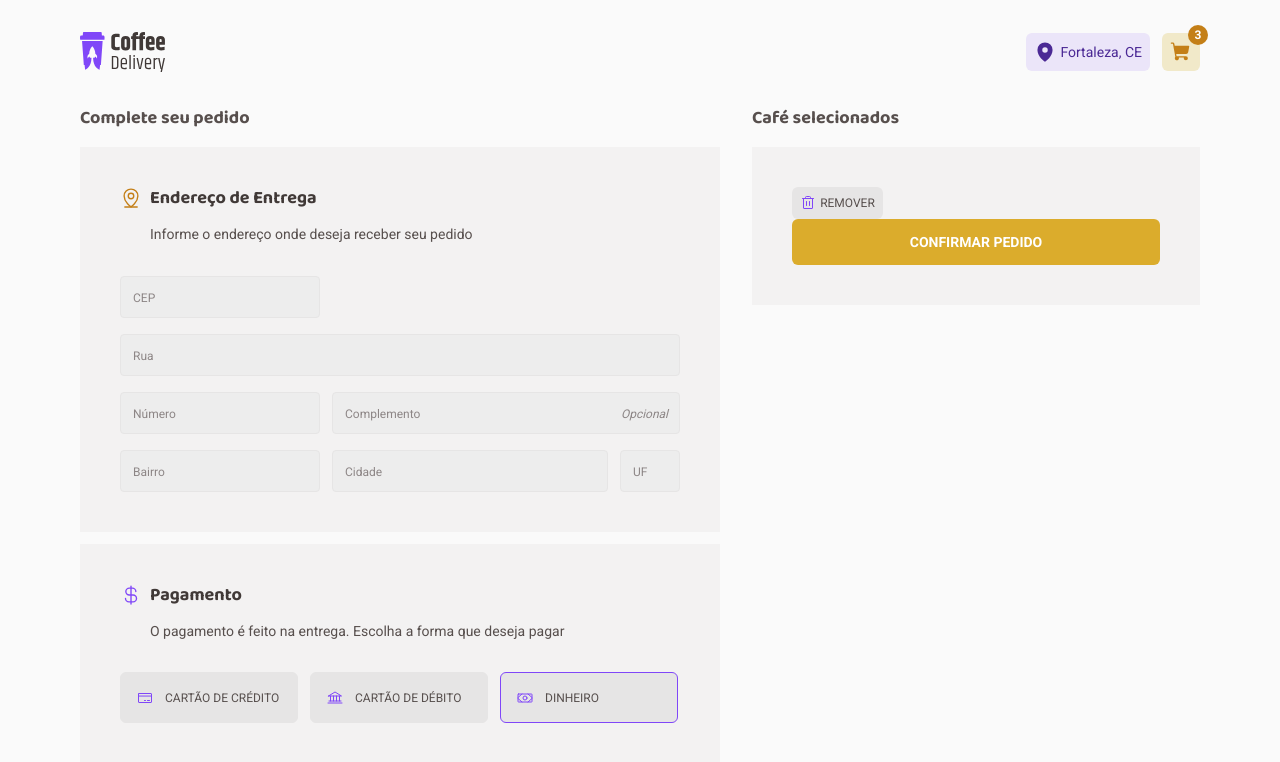
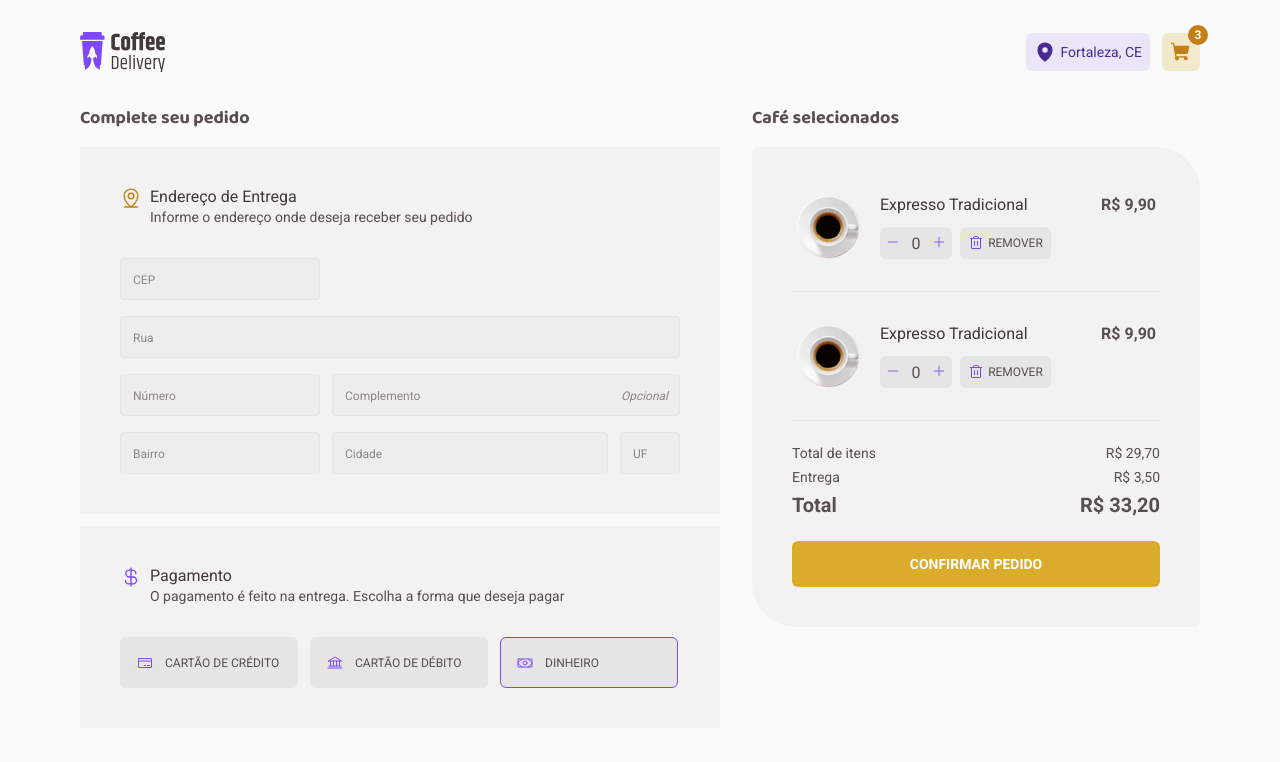
Before and after one commit to steniomoreira/cofee-delivery, a React (Vite) app: page /checkout in a window 1280 px wide. Shown: the top 762 px of the page. Built offline with nearby package versions, Linux system fonts and the light colour scheme.

Commit message:
feat: added Totalizers components

```diff
--- /dev/null
+++ b/src/components/totalizers/Totalizers.tsx
@@ -0,0 +1,20 @@
+import { TotalizersContainer, Item } from './styles'
+
+export function Totalizers() {
+  return (
+    <TotalizersContainer>
+      <Item>
+        <span>Total de itens</span>
+        <span>R$ 29,70</span>
+      </Item>
+      <Item>
+        <span>Entrega</span>
+        <span>R$ 3,50</span>
+      </Item>
+      <Item>
+        <span>Total</span>
+        <span>R$ 33,20</span>
+      </Item>
+    </TotalizersContainer>
+  )
+}
--- /dev/null
+++ b/src/components/totalizers/styles.ts
@@ -0,0 +1,28 @@
+import styled from 'styled-components'
+
+export const TotalizersContainer = styled.ul`
+  display: flex;
+  justify-content: space-between;
+  flex-direction: column;
+  gap: 0.5rem;
+
+  margin-bottom: 1.5rem;
+
+  li:last-child {
+    font-size: 1.25rem;
+    font-weight: 700;
+  }
+`
+
+export const Item = styled.li`
+  display: flex;
+  justify-content: space-between;
+  align-items: center;
+
+  font-size: 0.875rem;
+  color: ${(props) => props.theme.baseText};
+
+  span:last-child {
+    text-align: right;
+  }
+`
--- a/src/pages/checkout/Checkout.tsx
+++ b/src/pages/checkout/Checkout.tsx
@@ -15,7 +15,8 @@ import {
 } from './styles'
 import { ButtonSelect } from '../../components/buttonSelect/ButtonSelect'
 import { Button } from '../../components/button/Button'
-import { ButtonSmall } from '../../components/buttonSmall/ButtonSmall'
+import { CoffeeSelected } from './components/coffeeSelected/CoffeeSelected'
+import { Totalizers } from '../../components/totalizers/Totalizers'
 
 export function Checkout() {
   return (
@@ -59,9 +60,11 @@ export function Checkout() {
               <ButtonSelect text="Cartão de crédito">
                 <CreditCard size={16} />
               </ButtonSelect>
+
               <ButtonSelect text="Cartão de débito">
                 <Bank size={16} />
               </ButtonSelect>
+
               <ButtonSelect text="Dinheiro" select>
                 <Money size={16} />
               </ButtonSelect>
@@ -73,7 +76,11 @@ export function Checkout() {
       <section>
         <h2>Café selecionados</h2>
         <ConfirmRequest>
-          <ButtonSmall text="Remover" />
+          <CoffeeSelected />
+          <CoffeeSelected />
+
+          <Totalizers />
+
           <Button text="Confirmar Pedido" />
         </ConfirmRequest>
       </section>
--- /dev/null
+++ b/src/pages/checkout/components/coffeeSelected/CoffeeSelected.tsx
@@ -0,0 +1,34 @@
+import expresso from '../../../../assets/images/type-coffee/expresso.svg'
+import { ButtonSmall } from '../../../../components/buttonSmall/ButtonSmall'
+import { Counter } from '../../../../components/counter/Counter'
+import {
+  CoffeeSelectedContainer,
+  Info,
+  Details,
+  Actions,
+  Divider,
+} from './styles'
+
+export function CoffeeSelected() {
+  return (
+    <>
+      <CoffeeSelectedContainer>
+        <Info>
+          <img src={expresso} alt="Café expresso" />
+
+          <Details>
+            <h2>Expresso Tradicional</h2>
+            <Actions>
+              <Counter />
+              <ButtonSmall text="Remover" />
+            </Actions>
+          </Details>
+        </Info>
+
+        <span>R$ 9,90</span>
+      </CoffeeSelectedContainer>
+
+      <Divider />
+    </>
+  )
+}
--- /dev/null
+++ b/src/pages/checkout/components/coffeeSelected/styles.ts
@@ -0,0 +1,57 @@
+import styled from 'styled-components'
+
+export const CoffeeSelectedContainer = styled.div`
+  display: flex;
+  justify-content: space-between;
+
+  padding: 0.5rem 0.25rem;
+
+  > span {
+    font-family: 'Roboto', sans-serif;
+    font-weight: 700;
+    font-size: 1rem;
+  }
+`
+
+export const Info = styled.div`
+  width: 100%;
+  max-width: 255px;
+
+  display: flex;
+  justify-content: space-between;
+  gap: 20px;
+
+  img {
+    width: 64px;
+  }
+`
+
+export const Details = styled.div`
+  display: flex;
+  justify-content: space-between;
+  flex-direction: column;
+  gap: 0.5rem;
+
+  > h2 {
+    font-family: 'Roboto', sans-serif;
+    font-weight: 400;
+    font-size: 1rem;
+    color: ${(props) => props.theme.baseSubTitle};
+  }
+`
+
+export const Actions = styled.div`
+  display: flex;
+  justify-content: space-between;
+  gap: 0.5rem;
+
+  button {
+    height: 32px;
+  }
+`
+
+export const Divider = styled.hr`
+  margin: 1.5rem 0;
+  border: 0;
+  border-bottom: 1px solid ${(props) => props.theme.baseButton};
+`
--- a/src/pages/checkout/styles.ts
+++ b/src/pages/checkout/styles.ts
@@ -12,7 +12,7 @@ export const CheckoutContainer = styled.div`
   gap: 2rem;
 
   section {
-    h2 {
+    > h2 {
       font-family: 'Baloo 2', sans-serif;
       font-size: 1.125rem;
       margin-bottom: 15px;
@@ -77,4 +77,5 @@ export const DescriptionContainer = styled.div<ColorProps>`
 
 export const ConfirmRequest = styled(CoffeeCardContainer)`
   max-width: 448px;
+  border-radius: 6px 44px 6px 44px;
 `
```
